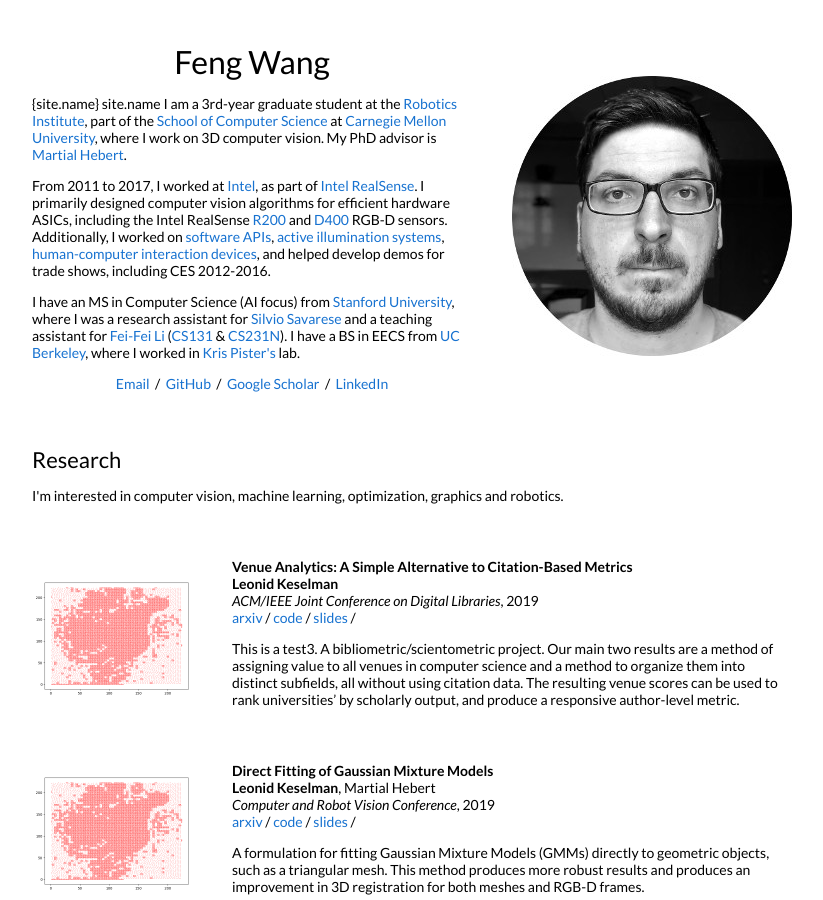
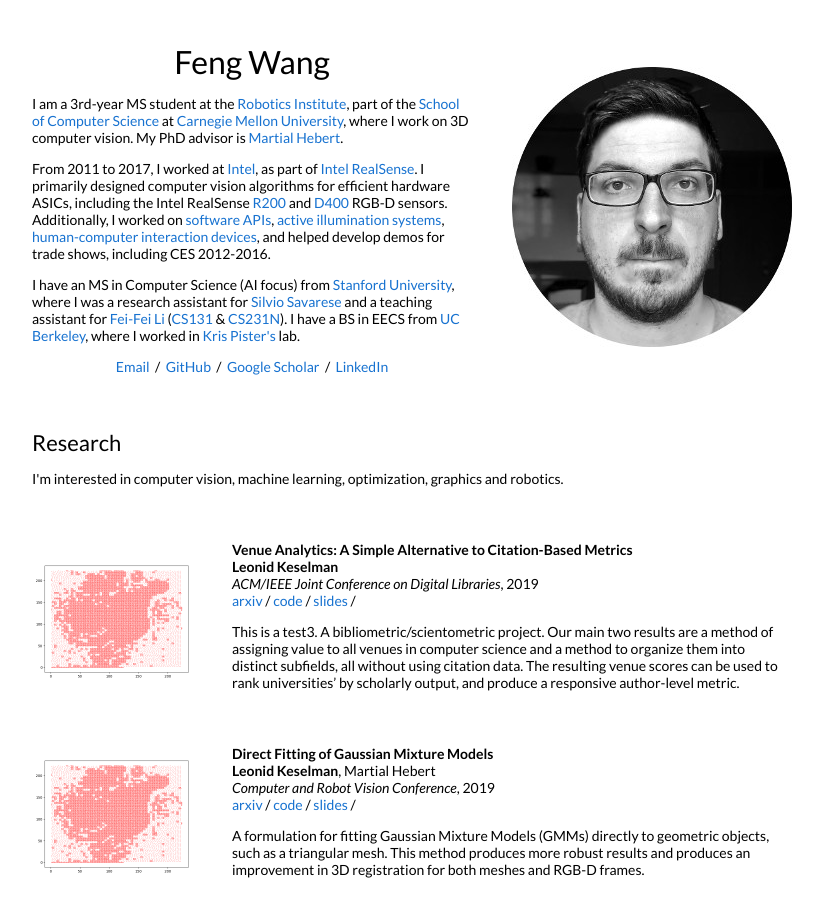
Before and after one commit to feng-wang-thu19/wangf.github.io, a Jekyll site: the page built from _posts/2019-06-02-venue.markdown, in a window 1280 px wide and 900 px high. Shown: the whole window, without its empty margins (228-1051 px from the left). Built offline with Jekyll 4.4.1, drawn with Linux system fonts in a browser that asks for light colours.

Commit message:
Update default.html

```diff
--- a/_layouts/default.html
+++ b/_layouts/default.html
@@ -27,7 +27,7 @@
               <h1>
                 Feng Wang
               </h1>
-              <p>{site.name} site.name I am a 3rd-year graduate student at the <a href="https://www.ri.cmu.edu/">Robotics Institute</a>, part of the <a href="https://www.scs.cmu.edu/">School of Computer Science</a> at <a href="https://www.cmu.edu/">Carnegie Mellon University</a>, where I work on 3D computer vision. My PhD advisor is <a href="http://www.cs.cmu.edu/~hebert/">Martial Hebert</a>.
+              <p>I am a 3rd-year MS student at the <a href="https://www.ri.cmu.edu/">Robotics Institute</a>, part of the <a href="https://www.scs.cmu.edu/">School of Computer Science</a> at <a href="https://www.cmu.edu/">Carnegie Mellon University</a>, where I work on 3D computer vision. My PhD advisor is <a href="http://www.cs.cmu.edu/~hebert/">Martial Hebert</a>.
               </p>
               <p>
                 From 2011 to 2017, I worked at <a href="https://www.intel.com">Intel</a>, as part of <a href="https://www.intelrealsense.com/">Intel RealSense</a>. I primarily designed computer vision algorithms for efficient hardware ASICs, including the Intel RealSense <a href="https://software.intel.com/en-us/articles/realsense-r200-camera">R200</a> and <a href="https://software.intel.com/en-us/realsense/d400">D400</a> RGB-D sensors. Additionally, I worked on <a href="https://github.com/IntelRealSense/librealsense">software APIs</a>, <a href="https://patents.google.com/patent/US9992474B2">active illumination systems</a>, <a href="https://patents.google.com/patent/US9304597">human-computer interaction devices</a>, and helped develop demos for trade shows, including CES 2012-2016.
```
